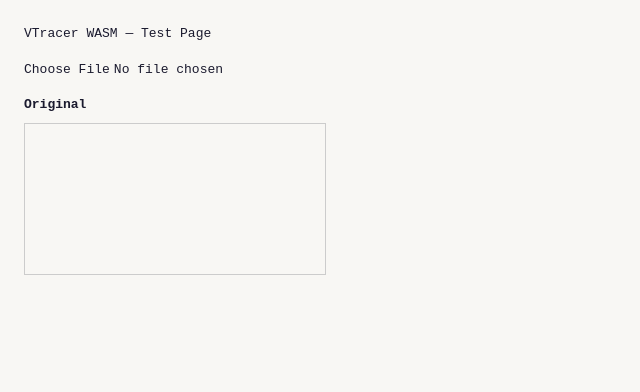
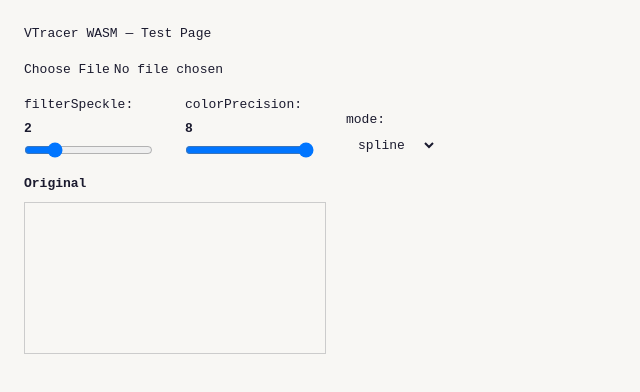
Before and after one commit to ademkr/pixvec, a Next.js app: page /test-vectorize in a window 1280 px wide. Shown: the top 392 px of the page, without its empty margins (0-640 px from the left). Built offline with nearby package versions, Linux system fonts and the light colour scheme.

Commit message:
feat: improve default vtracer params, add live controls + download SVG

```diff
--- a/app/test-vectorize/page.tsx
+++ b/app/test-vectorize/page.tsx
@@ -1,23 +1,47 @@
 "use client";
 
-import { useRef, useState } from "react";
+import { useRef, useState, useCallback } from "react";
 import { vectorize } from "@/lib/wasm/vtracer";
+
+type Mode = "spline" | "polygon" | "pixel";
 
 export default function TestVectorizePage() {
   const canvasRef = useRef<HTMLCanvasElement>(null);
+  const imageDataRef = useRef<ImageData | null>(null);
+
   const [svgOutput, setSvgOutput] = useState<string | null>(null);
   const [elapsed, setElapsed] = useState<number | null>(null);
   const [status, setStatus] = useState<"idle" | "processing" | "done" | "error">("idle");
   const [error, setError] = useState<string | null>(null);
 
+  const [filterSpeckle, setFilterSpeckle] = useState(2);
+  const [colorPrecision, setColorPrecision] = useState(8);
+  const [mode, setMode] = useState<Mode>("spline");
+
+  const runVectorize = useCallback(async (
+    imgData: ImageData,
+    fs: number,
+    cp: number,
+    m: Mode,
+  ) => {
+    setSvgOutput(null);
+    setError(null);
+    setStatus("processing");
+    try {
+      const t0 = performance.now();
+      const svg = await vectorize(imgData, { filterSpeckle: fs, colorPrecision: cp, mode: m });
+      setElapsed(Math.round(performance.now() - t0));
+      setSvgOutput(svg);
+      setStatus("done");
+    } catch (err) {
+      setError(String(err));
+      setStatus("error");
+    }
+  }, []);
+
   async function handleFile(e: React.ChangeEvent<HTMLInputElement>) {
     const file = e.target.files?.[0];
     if (!file) return;
-
-    setSvgOutput(null);
-    setElapsed(null);
-    setError(null);
-    setStatus("processing");
 
     const img = new Image();
     img.src = URL.createObjectURL(file);
@@ -29,22 +53,37 @@
     const ctx = canvas.getContext("2d")!;
     ctx.drawImage(img, 0, 0);
 
-    const imageData = ctx.getImageData(0, 0, canvas.width, canvas.height);
+    const imgData = ctx.getImageData(0, 0, canvas.width, canvas.height);
+    imageDataRef.current = imgData;
+    runVectorize(imgData, filterSpeckle, colorPrecision, mode);
+  }
 
-    try {
-      const t0 = performance.now();
-      const svg = await vectorize(imageData);
-      setElapsed(Math.round(performance.now() - t0));
-      setSvgOutput(svg);
-      setStatus("done");
-    } catch (err) {
-      setError(String(err));
-      setStatus("error");
+  function handleParamChange(
+    fs: number,
+    cp: number,
+    m: Mode,
+  ) {
+    setFilterSpeckle(fs);
+    setColorPrecision(cp);
+    setMode(m);
+    if (imageDataRef.current) {
+      runVectorize(imageDataRef.current, fs, cp, m);
     }
   }
 
+  function downloadSvg() {
+    if (!svgOutput) return;
+    const blob = new Blob([svgOutput], { type: "image/svg+xml" });
+    const url = URL.createObjectURL(blob);
+    const a = document.createElement("a");
+    a.href = url;
+    a.download = "output.svg";
+    a.click();
+    URL.revokeObjectURL(url);
+  }
+
   return (
-    <div style={{ padding: 24, fontFamily: "monospace" }}>
+    <div style={{ padding: 24, fontFamily: "monospace", maxWidth: 1200 }}>
       <h1 style={{ marginBottom: 16 }}>VTracer WASM — Test Page</h1>
 
       <input
@@ -54,22 +93,57 @@
         style={{ marginBottom: 16, display: "block" }}
       />
 
+      {/* Controls */}
+      <div style={{ display: "flex", gap: 32, marginBottom: 16, alignItems: "flex-end", flexWrap: "wrap" }}>
+        <label style={{ display: "flex", flexDirection: "column", gap: 4 }}>
+          filterSpeckle: <strong>{filterSpeckle}</strong>
+          <input
+            type="range" min={0} max={10} value={filterSpeckle}
+            onChange={(e) => handleParamChange(+e.target.value, colorPrecision, mode)}
+          />
+        </label>
+
+        <label style={{ display: "flex", flexDirection: "column", gap: 4 }}>
+          colorPrecision: <strong>{colorPrecision}</strong>
+          <input
+            type="range" min={1} max={8} value={colorPrecision}
+            onChange={(e) => handleParamChange(filterSpeckle, +e.target.value, mode)}
+          />
+        </label>
+
+        <label style={{ display: "flex", flexDirection: "column", gap: 4 }}>
+          mode:
+          <select
+            value={mode}
+            onChange={(e) => handleParamChange(filterSpeckle, colorPrecision, e.target.value as Mode)}
+            style={{ padding: "4px 8px" }}
+          >
+            <option value="spline">spline</option>
+            <option value="polygon">polygon</option>
+            <option value="pixel">pixel</option>
+          </select>
+        </label>
+      </div>
+
+      {/* Status */}
       {status === "processing" && (
-        <p style={{ color: "#6C63FF", marginBottom: 16 }}>⏳ Processing...</p>
+        <p style={{ color: "#6C63FF", marginBottom: 12 }}>⏳ Processing...</p>
+      )}
+      {status === "done" && elapsed !== null && (
+        <p style={{ color: "green", marginBottom: 12 }}>
+          ✓ Done in <strong>{elapsed} ms</strong>
+          {" "}
+          <button onClick={downloadSvg} style={{ marginLeft: 12, cursor: "pointer", padding: "2px 10px" }}>
+            Download SVG
+          </button>
+        </p>
+      )}
+      {status === "error" && (
+        <p style={{ color: "red", marginBottom: 12 }}>✗ Error: {error}</p>
       )}
 
-      {status === "done" && elapsed !== null && (
-        <p style={{ color: "green", marginBottom: 16 }}>
-          ✓ Done in <strong>{elapsed} ms</strong>
-        </p>
-      )}
-
-      {status === "error" && (
-        <p style={{ color: "red", marginBottom: 16 }}>✗ Error: {error}</p>
-      )}
-
+      {/* Output */}
       <div style={{ display: "flex", gap: 24, alignItems: "flex-start", flexWrap: "wrap" }}>
-        {/* Original */}
         <div>
           <p style={{ marginBottom: 8, fontWeight: "bold" }}>Original</p>
           <canvas
@@ -78,7 +152,6 @@
           />
         </div>
 
-        {/* SVG output */}
         {svgOutput && (
           <div>
             <p style={{ marginBottom: 8, fontWeight: "bold" }}>Vector (SVG)</p>
--- a/lib/wasm/vtracer.ts
+++ b/lib/wasm/vtracer.ts
@@ -39,8 +39,8 @@
     binary: config.binary ?? false,
     hierarchical: config.hierarchical ?? "stacked",
     mode: config.mode ?? "spline",
-    filterSpeckle: config.filterSpeckle ?? 4,
-    colorPrecision: config.colorPrecision ?? 6,
+    filterSpeckle: config.filterSpeckle ?? 2,
+    colorPrecision: config.colorPrecision ?? 8,
     layerDifference: config.layerDifference ?? 16,
     cornerThreshold: config.cornerThreshold ?? 60,
     lengthThreshold: config.lengthThreshold ?? 4.0,
```
